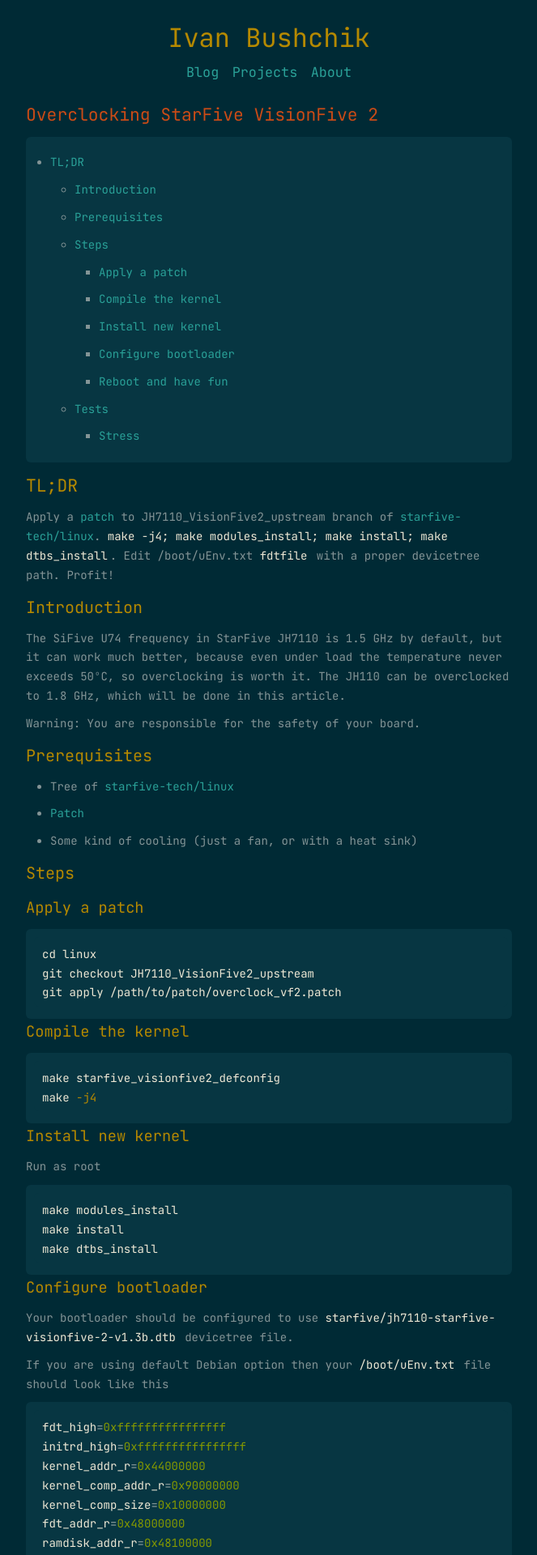
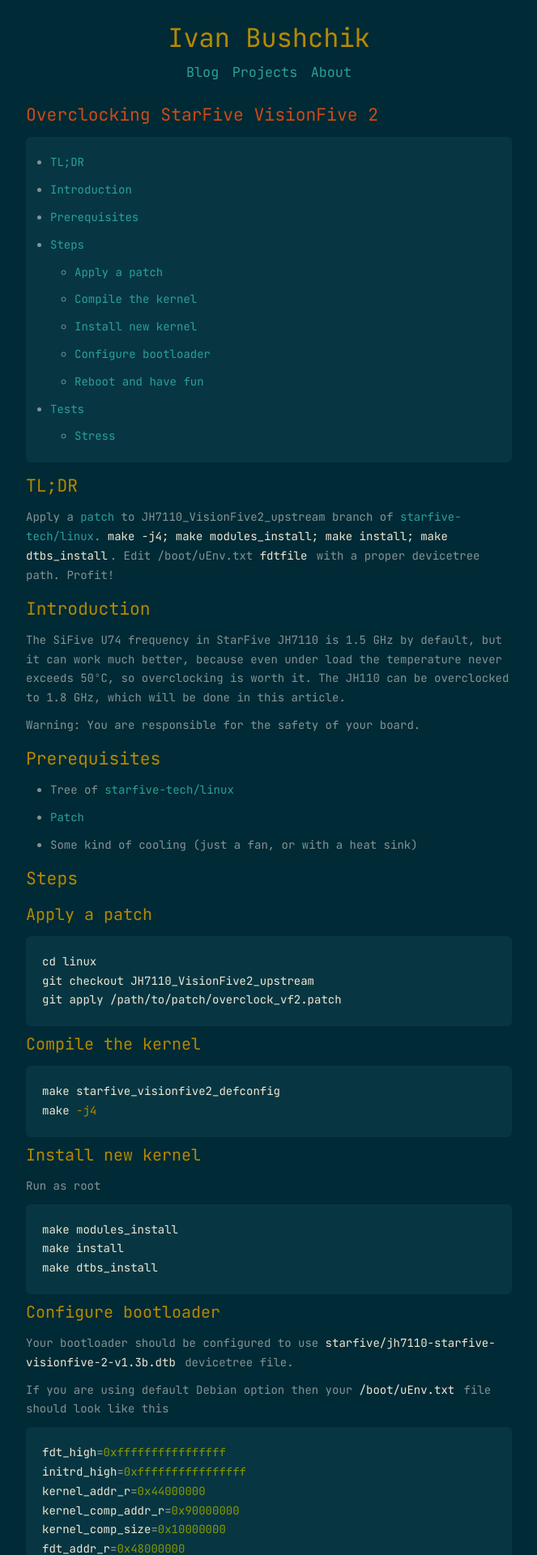
Before and after one commit to ivabus/ivabus.github.io, a Jekyll site: the page built from _posts/2023-10-21-overclocking-starfive-vf2.md, in a window 1280 px wide. Shown: the top 1920 px of the page at 81% size, without its empty margins (308-971 px from the left). Built offline with Jekyll 4.4.1, drawn with Linux system fonts in a browser that asks for light colours; the table of contents is made by our own code.

Commit message:
Fix css and #
Signed-off-by: Ivan Bushchik <ivabus@ivabus.dev>

````diff
--- a/_posts/2023-10-21-overclocking-starfive-vf2.md
+++ b/_posts/2023-10-21-overclocking-starfive-vf2.md
@@ -9,21 +9,21 @@
 
 Apply a [patch](/posts_media/2023-10-21-overclocking-starfive-vf2/overclock_vf2.patch) to JH7110_VisionFive2_upstream branch of [starfive-tech/linux](https://github.com/starfive-tech/linux). `make -j4; make modules_install; make install; make dtbs_install`. Edit /boot/uEnv.txt `fdtfile` with a proper devicetree path. Profit!
 
-## Introduction
+# Introduction
 
 The SiFive U74 frequency in StarFive JH7110 is 1.5 GHz by default, but it can work much better, because even under load the temperature never exceeds 50ºC, so overclocking is worth it. The JH110 can be overclocked to 1.8 GHz, which will be done in this article.
 
 Warning: You are responsible for the safety of your board.
 
-## Prerequisites
+# Prerequisites
 
 - Tree of [starfive-tech/linux](https://github.com/starfive-tech/linux)
 - [Patch](/posts_media/2023-10-21-overclocking-starfive-vf2/overclock_vf2.patch)
 - Some kind of cooling (just a fan, or with a heat sink)
 
-## Steps
+# Steps
 
-### Apply a patch
+## Apply a patch
 
 ```shell
 cd linux
@@ -31,14 +31,14 @@
 git apply /path/to/patch/overclock_vf2.patch
 ```
 
-### Compile the kernel
+## Compile the kernel
 
 ```shell
 make starfive_visionfive2_defconfig
 make -j4
 ```
 
-### Install new kernel
+## Install new kernel
 
 Run as root
 
@@ -48,7 +48,7 @@
 make dtbs_install
 ```
 
-### Configure bootloader
+## Configure bootloader
 
 Your bootloader should be configured to use `starfive/jh7110-starfive-visionfive-2-v1.3b.dtb` devicetree file.
 
@@ -69,15 +69,15 @@
 bootcmd=run load_distro_uenv;run bootcmd_distro
 ```
 
-### Reboot and have fun
+## Reboot and have fun
 
 After you successfully overclocked your VF2, you can ask yourself a question - "can it do better?". [No, it can't](http://forum.rvspace.org/t/how-do-you-overclock-the-vf2/2920/5).
 
-## Tests
+# Tests
 
 All tests were performed out at an ambient temperature of 21ºC.
 
-### Stress
+## Stress
 
 25-minute `stress -c 8` run. [Raw data (without heatsink) (timestamp, temp * 1000)](/posts_media/2023-10-21-overclocking-starfive-vf2/vf2_stress_data), [raw data (with heatsink)](/posts_media/2023-10-21-overclocking-starfive-vf2/vf2_stress_data_heatsink).
 
--- a/assets/css/style.css
+++ b/assets/css/style.css
@@ -142,21 +142,24 @@
 	border-bottom: 1px dashed
 }
 
-h1, h2, h3, h4, h5, h6 {
+h1 {
 	font-size: 20px;
-	margin: 0 0 10px
+	margin: 0 0 10px;
 }
 
-h2, h3, h4, h5, h6 {
-	font-size: 18px
+h2 {
+	font-size: 18px;
+	margin: 0 0 10px;
 }
 
 h3, h4, h5, h6 {
-	font-size: 16px
+	font-size: 16px;
+	margin: 0 0 10px;
 }
 
 blockquote, h4, h5, h6 {
-	font-size: 14px
+	font-size: 14px;
+	margin: 0 0 10px;
 }
 
 .clear {
````
